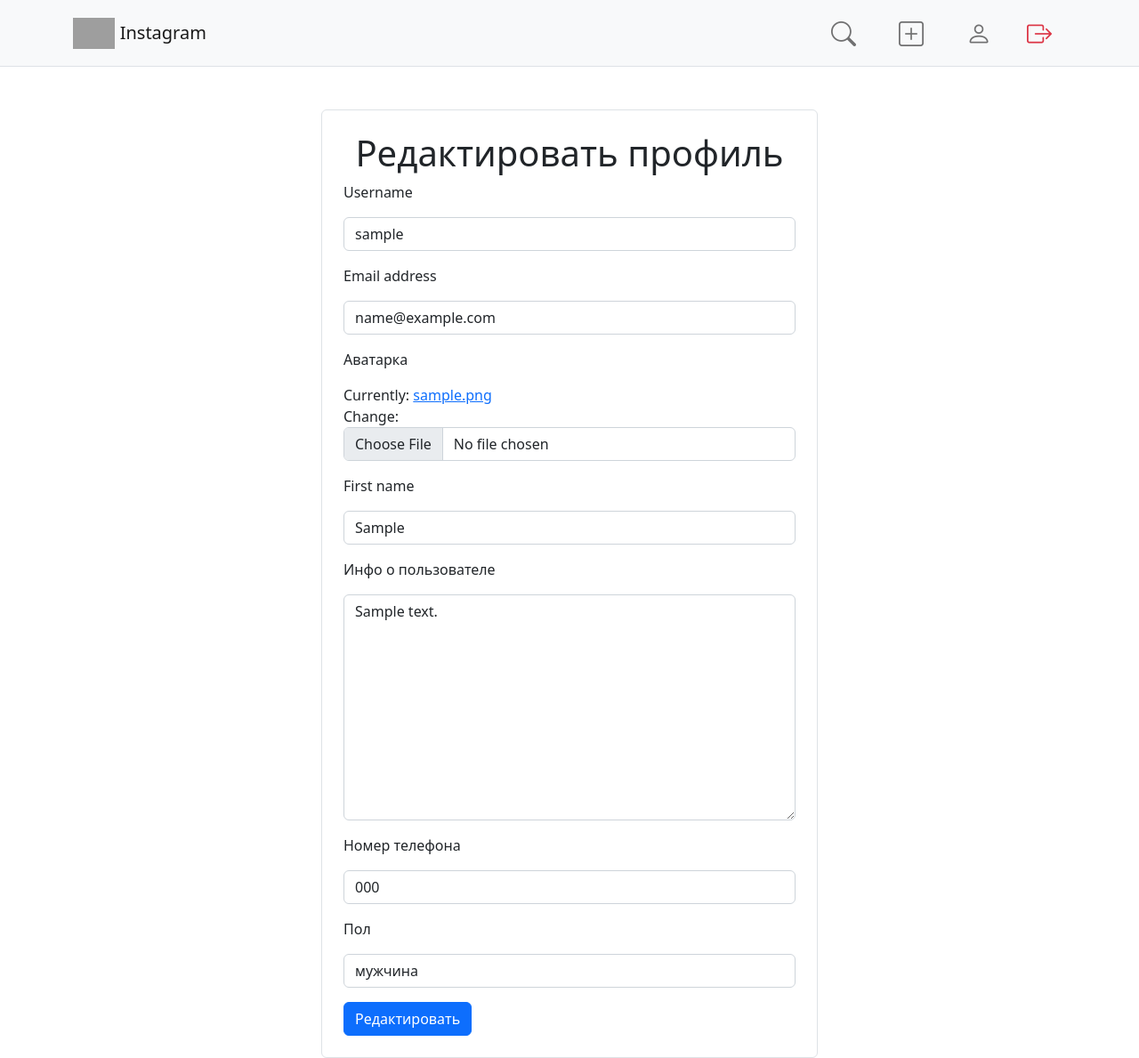
After one commit to eraabc/instagram_pro, a Django app: page /accounts/profile/1/update/ in a window 1280 px wide. The commit adds this page. Shown: the whole page at 89% size. Run offline with Django 5.2, Linux system fonts and the light colour scheme; a user stored in the database is signed in; tables that the repository leaves empty hold one stand-in row (values such as "Sample post"); grey boxes are pictures that could not be loaded.

Commit message:
реализовал редактирование профиля

```diff
--- a/accounts/forms.py
+++ b/accounts/forms.py
@@ -1,7 +1,8 @@
 from django import forms
-from django.contrib.auth.forms import AuthenticationForm,UserCreationForm
+from django.contrib.auth.forms import AuthenticationForm, UserCreationForm, UserChangeForm
 from django.contrib.auth import get_user_model, authenticate
 from django.db.models import Q
+from django.forms import ModelForm
 
 User = get_user_model()
 
@@ -52,3 +53,15 @@ class MyUserCreationForm(UserCreationForm):
     class Meta(UserCreationForm.Meta):
         model = User
         fields = ['username' , 'email', 'password1', 'password2', 'avatar', 'first_name', 'bio', 'phone_number','gender']
+
+
+class MyUserChangeForm(ModelForm):
+    def __init__(self, *args, **kwargs):
+        super().__init__(*args, **kwargs)
+        for field in self.fields.values():
+            field.help_text = None
+            field.widget.attrs['class'] = 'form-control'
+
+    class Meta:
+        model = User
+        fields = ['username' , 'email', 'avatar', 'first_name', 'bio', 'phone_number','gender']
--- /dev/null
+++ b/accounts/templates/profile/update_profile.html
@@ -0,0 +1,13 @@
+{% extends 'base.html' %}
+
+
+{% block content %}
+    <div class="registration_block mx-auto mt-5 p-4 border rounded w-50">
+        <h1 class="text-center">Редактировать профиль</h1>
+        <form action="" method="post" enctype="multipart/form-data">
+            {% include 'partials/form.html' with button_text='Редактировать' %}
+        </form>
+    </div>
+
+
+{% endblock %}
--- a/accounts/templates/profile/user_profile.html
+++ b/accounts/templates/profile/user_profile.html
@@ -19,7 +19,9 @@
             <div class="col mt-4">
                 <div class="d-flex flex-column flex-sm-row align-items-start align-items-sm-center mb-3 gap-2">
                     <h4 class="mb-0 me-sm-3"><strong>{{ user_obj.username }}</strong></h4>
-                    <a href="#" class="btn btn-outline-secondary btn-sm">Редактировать профиль</a>
+                    {% if user == user_obj %}
+                        <a href="{% url 'accounts:update_profile' user.pk %}" class="btn btn-outline-secondary btn-sm">Редактировать профиль</a>
+                    {% endif %}
                 </div>
 
                 <div class="d-flex flex-wrap mb-2 gap-3">
--- a/accounts/urls.py
+++ b/accounts/urls.py
@@ -1,7 +1,7 @@
 from django.contrib.auth.views import LogoutView
 from django.urls import path
 
-from accounts.views import custom_login, RegisterView,ProfileView,ProfileListView
+from accounts.views import custom_login, RegisterView,ProfileView,ProfileListView,ProfileUpdateView
 
 app_name = 'accounts'
 urlpatterns = [
@@ -12,4 +12,5 @@ urlpatterns = [
 
     path('profiles/',ProfileListView.as_view(),name='profiles'),
     path('<int:pk>/profile/', ProfileView.as_view(), name='profile'),
+    path('profile/<int:pk>/update/', ProfileUpdateView.as_view(), name='update_profile'),
 ]
--- a/accounts/views.py
+++ b/accounts/views.py
@@ -1,13 +1,14 @@
 from urllib.parse import urlencode
 
+from django.contrib.auth.mixins import PermissionRequiredMixin
 from django.shortcuts import render, redirect
 from django.contrib.auth import login, get_user_model
 from django.db.models import Q
 from django.urls import reverse
-from django.views.generic import CreateView, ListView, DetailView
+from django.views.generic import CreateView, ListView, DetailView, UpdateView
 
 from webapp.forms import SearchForm
-from .forms import CustomAuthenticationForm, MyUserCreationForm
+from .forms import CustomAuthenticationForm, MyUserCreationForm, MyUserChangeForm
 
 User = get_user_model()
 
@@ -88,3 +89,16 @@ class ProfileListView(ListView):
             result['query'] = urlencode({'search': self.search_value})
             result['search'] = self.search_value
         return result
+
+
+class ProfileUpdateView(PermissionRequiredMixin,UpdateView):
+    model = get_user_model()
+    form_class = MyUserChangeForm
+    template_name = 'profile/update_profile.html'
+    context_object_name = 'user_obj'
+
+    def has_permission(self):
+        return  self.get_object() == self.request.user
+
+    def get_success_url(self):
+        return reverse('accounts:profile', kwargs={'pk': self.object.pk})
```
